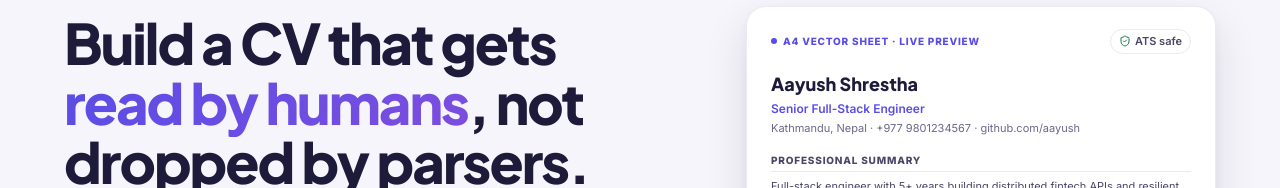
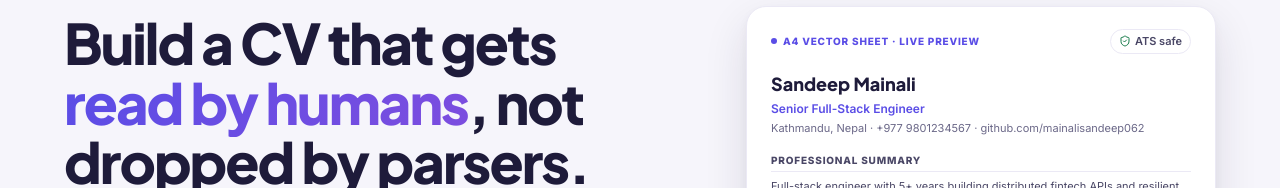
Before and after one commit to mainalisandeep062/CVgen-frontend, a React (Vite) app: page / in a window 1280 px wide. Shown: the part 156-344 px from the top of the page. Built offline with nearby package versions, Linux system fonts and the light colour scheme; no server answers.

Commit message:
feat: use sandeep mainali in the landing mockup

```diff
--- a/src/pages/Landing.jsx
+++ b/src/pages/Landing.jsx
@@ -142,9 +142,9 @@ function HeroMockup() {
             <ShieldCheck /> ATS safe
           </span>
         </div>
-        <div className="lp-sheet-name">Aayush Shrestha</div>
+        <div className="lp-sheet-name">Sandeep Mainali</div>
         <div className="lp-sheet-role">Senior Full-Stack Engineer</div>
-        <div className="lp-sheet-contact">Kathmandu, Nepal · +977 9801234567 · github.com/aayush</div>
+        <div className="lp-sheet-contact">Kathmandu, Nepal · +977 9801234567 · github.com/mainalisandeep062</div>
         <div className="lp-sheet-h">Professional summary</div>
         <p className="lp-sheet-p">
           Full-stack engineer with 5+ years building distributed fintech APIs and resilient microservices.
```
